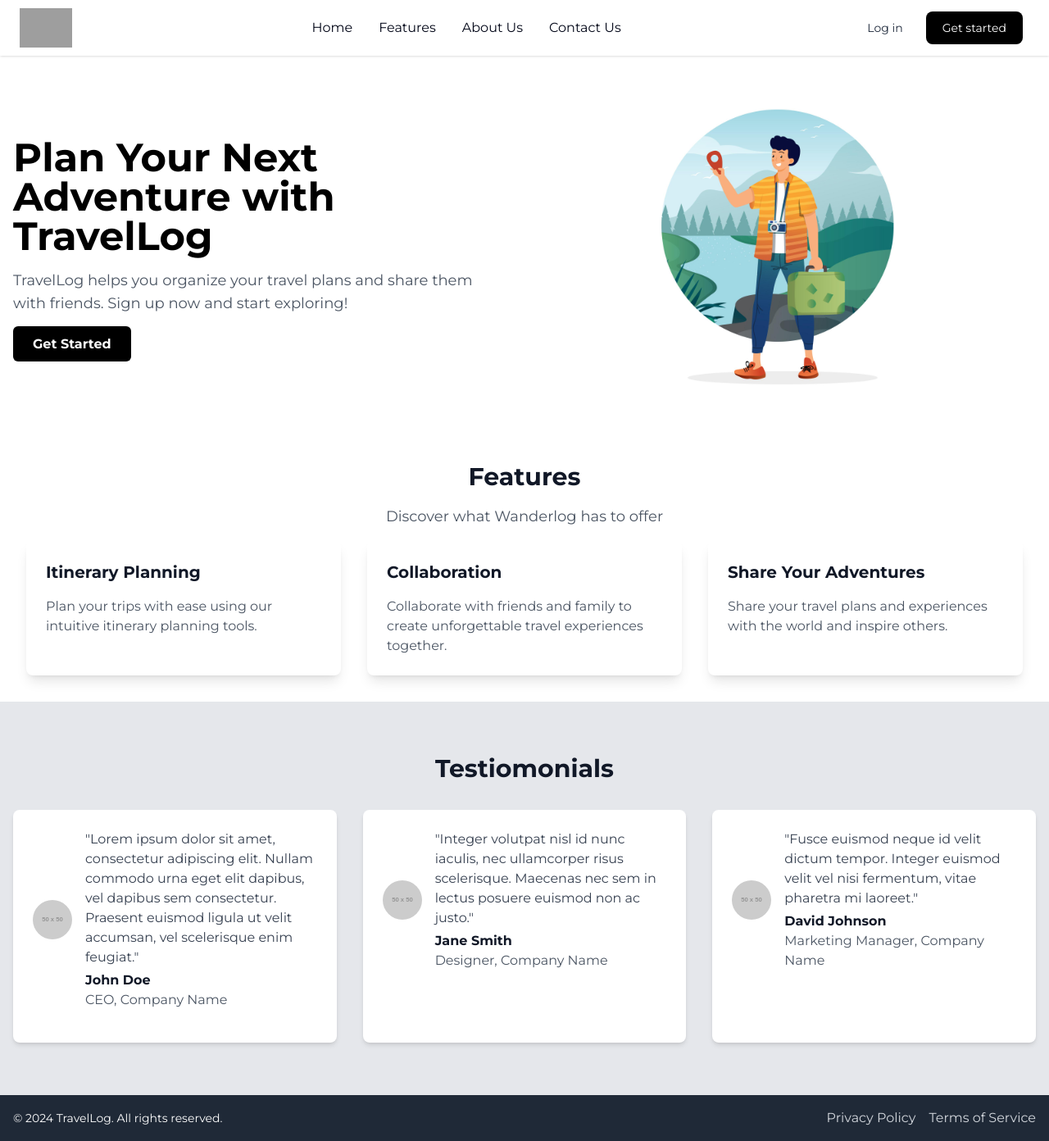
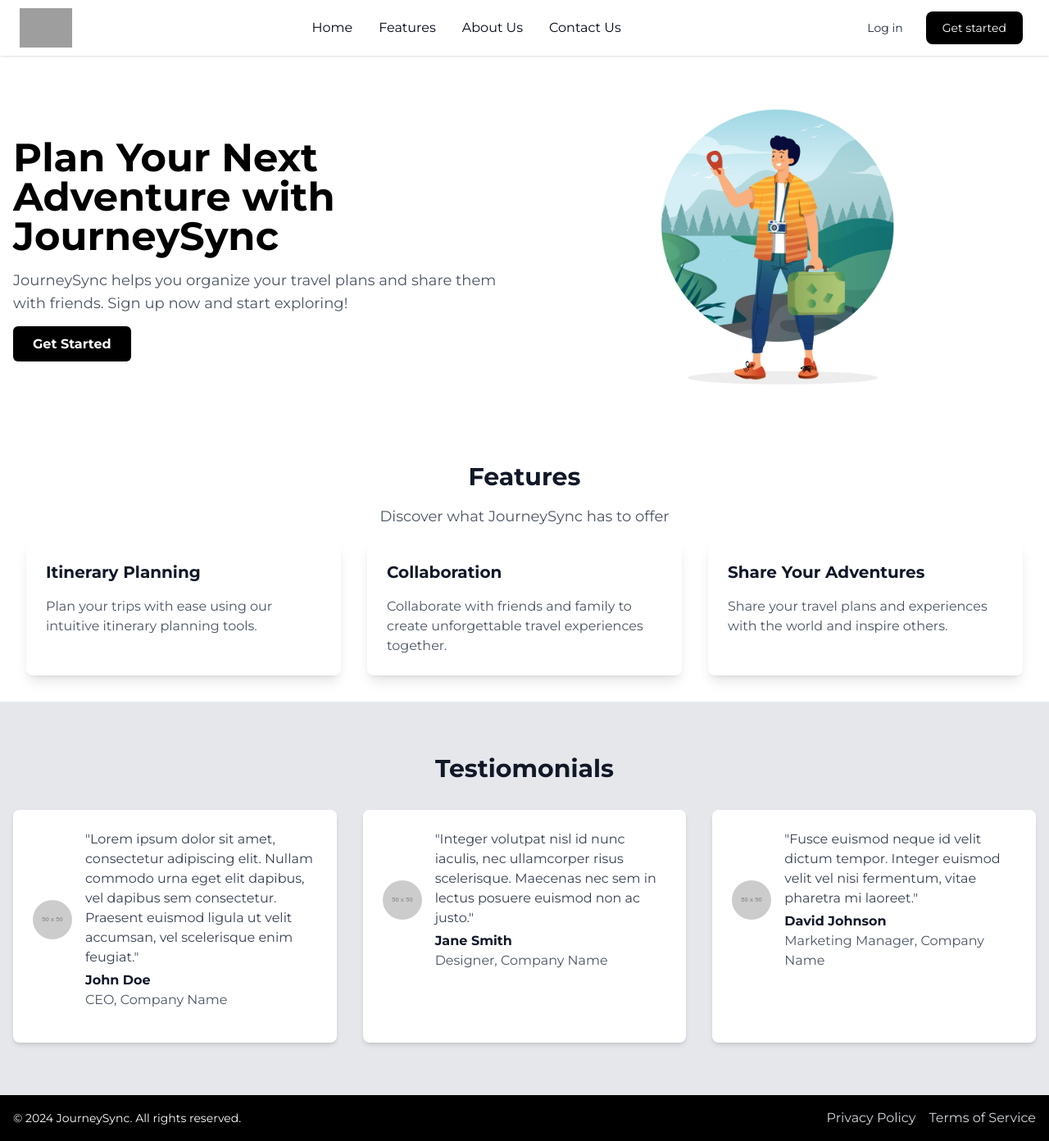
Before and after one commit to bhaveshs012/travel-planner, a React (Vite) app: page / in a window 1280 px wide. Shown: the whole page at 82% size. Built offline with nearby package versions, Linux system fonts and the light colour scheme; grey boxes are pictures that could not be loaded.

Commit message:
Fix: Scroll Bar Fixed and App Name Constant Added

```diff
--- a/src/components/Footer/Footer.jsx
+++ b/src/components/Footer/Footer.jsx
@@ -1,10 +1,14 @@
 import React from "react";
+import coreConstants from "../../constants/core";
 
 function Footer() {
   return (
-    <footer className="bg-gray-800 text-white py-4">
+    <footer className="bg-black text-white py-4">
       <div className="container mx-auto px-4 flex justify-between items-center">
-        <p className="text-sm">© 2024 TravelLog. All rights reserved.</p>
+        <p className="text-sm">
+          © {new Date().getFullYear()} {coreConstants.AppName}. All rights
+          reserved.
+        </p>
         <div>
           <a href="#" className="text-gray-300 hover:text-white ml-4">
             Privacy Policy
--- /dev/null
+++ b/src/constants/core.js
@@ -0,0 +1,4 @@
+const coreConstants = {
+  AppName: "JourneySync",
+};
+export default coreConstants;
--- a/src/index.css
+++ b/src/index.css
@@ -1,9 +1,13 @@
-@import url('https://fonts.googleapis.com/css2?family=Montserrat:wght@400;700&display=swap');
+@import url("https://fonts.googleapis.com/css2?family=Montserrat:wght@400;700&display=swap");
 @tailwind base;
 @tailwind components;
 @tailwind utilities;
 
-/* Apply Montserrat font to all elements */
 body {
-  font-family: 'Montserrat', sans-serif;
+  font-family: "Montserrat", sans-serif;
+  overflow-y: scroll;
 }
+
+body::-webkit-scrollbar {
+  display: none;
+}
--- a/src/pages/home/Home.jsx
+++ b/src/pages/home/Home.jsx
@@ -4,10 +4,7 @@ import { Hero, Features, Testimonials } from "./components";
 
 function Home() {
   return (
-    <div
-      className="overflow-y-auto"
-      style={{ scrollbarWidth: "none", msOverflowStyle: "none" }}
-    >
+    <div>
       <Header />
       <Hero />
       <Features />
--- a/src/pages/home/components/Features.jsx
+++ b/src/pages/home/components/Features.jsx
@@ -1,4 +1,5 @@
 import React from "react";
+import coreConstants from "../../../constants/core";
 
 function Features() {
   return (
@@ -8,7 +9,7 @@ function Features() {
           <div className="text-center mb-4">
             <h2 className="text-3xl font-extrabold text-gray-900">Features</h2>
             <p className="mt-4 text-lg text-gray-600">
-              Discover what Wanderlog has to offer
+              Discover what {coreConstants.AppName} has to offer
             </p>
           </div>
           <div className="grid grid-cols-1 md:grid-cols-3 gap-8">
--- a/src/pages/home/components/Hero.jsx
+++ b/src/pages/home/components/Hero.jsx
@@ -1,4 +1,5 @@
 import React from "react";
+import coreConstants from "../../../constants/core";
 
 function Hero() {
   return (
@@ -6,11 +7,11 @@ function Hero() {
       <div className="container mx-auto px-4 py-8 md:py-8 flex flex-col md:flex-row items-center justify-between">
         <div className="md:w-1/2 md:pr-8">
           <h1 className="text-4xl md:text-5xl font-bold text-black leading-tight mb-4">
-            Plan Your Next Adventure with TravelLog
+            Plan Your Next Adventure with {coreConstants.AppName}
           </h1>
           <p className="text-lg text-gray-600 mb-6">
-            TravelLog helps you organize your travel plans and share them with
-            friends. Sign up now and start exploring!
+            {coreConstants.AppName} helps you organize your travel plans and
+            share them with friends. Sign up now and start exploring!
           </p>
           <a
             href="#"
```
